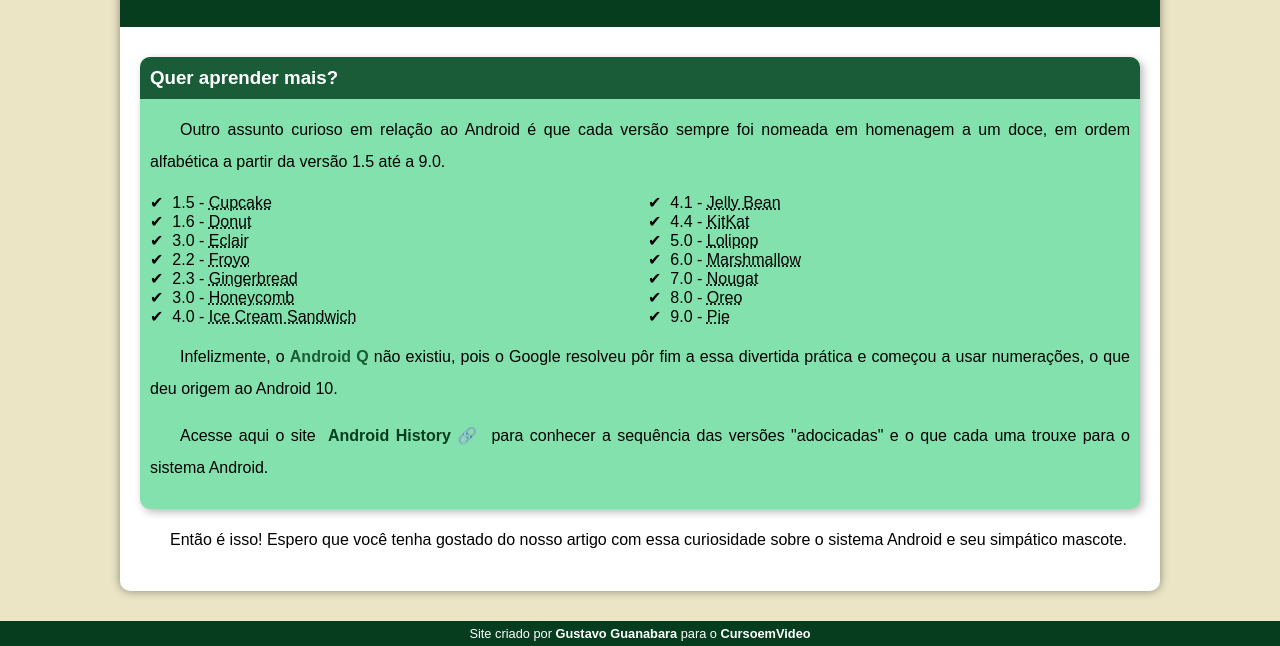
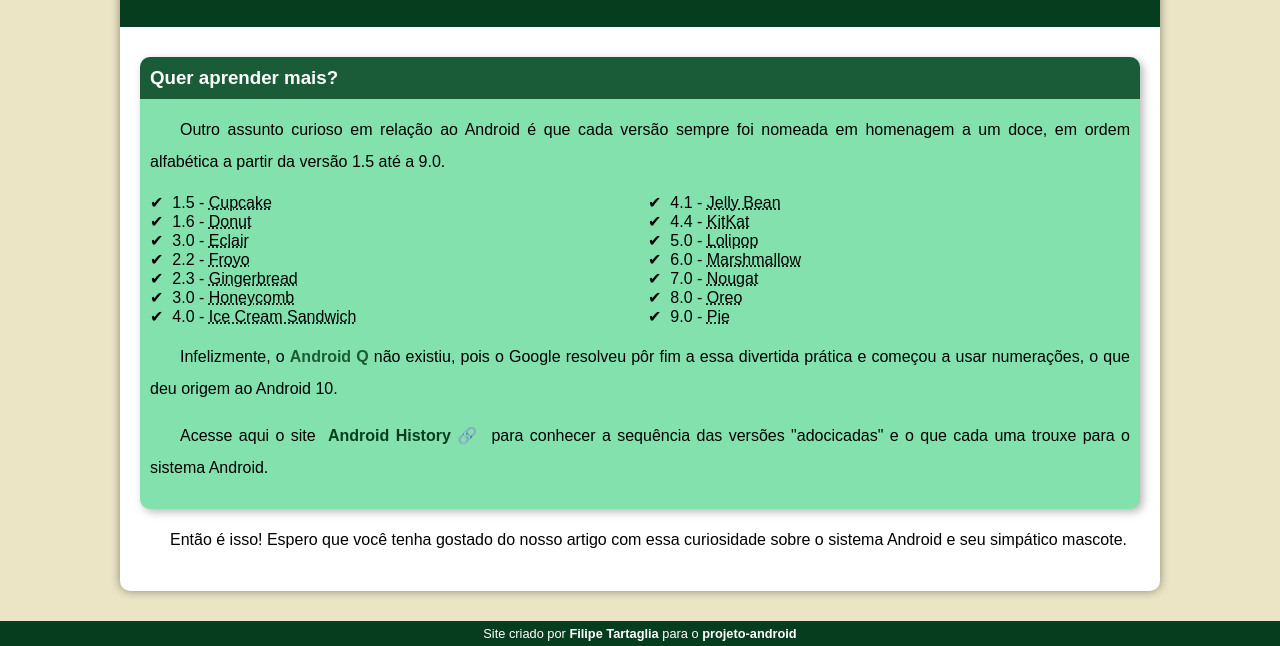
Before and after one commit to filipetartaglia/projeto-android, a plain HTML site: page index.html in a window 1280 px wide. Shown: the part 2390-3036 px from the top of the page. Drawn offline with Linux system fonts and the light colour scheme.

Commit message:
atualizei o projeto-android

```diff
--- a/index.html
+++ b/index.html
@@ -82,7 +82,7 @@
         </article>
     </main>
     <footer>
-        <p>Site criado por <a href="https://gustavoguanabara.github.io/" target="_blank">Gustavo Guanabara</a> para o <a href="https://youtube.com/cursoemvideo" target="_blank">CursoemVideo</a></p>
+        <p>Site criado por <a href="https://github.com/filipetartaglia" target="_blank">Filipe Tartaglia</a> para o <a href="https://github.com/filipetartaglia/projeto-android" target="_blank">projeto-android</a></p>
     </footer>
 </body>
 </html>
```
